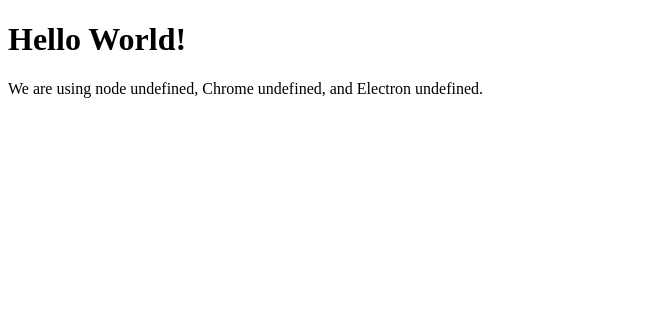
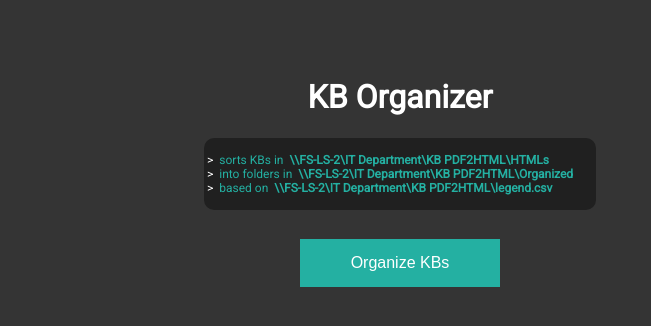
Before and after one commit to vinay1337/kb-organizer, an Electron app: page index.html in a window 800 px wide. Shown: the whole page, without its empty margins (0-651 px from the left). Drawn offline with Linux system fonts and the light colour scheme.

Commit message:
UI is implemented

```diff
--- a/index.html
+++ b/index.html
@@ -3,20 +3,82 @@
 
 <head>
     <meta charset="UTF-8">
-    <title>Hello World!</title>
+    <title>KB Organizer</title>
+    <link href="https://fonts.googleapis.com/css?family=Roboto&display=swap" rel="stylesheet">
+    <meta author='Vinay Janardhanam'>
+    <style>
+        body {
+            font-family: 'Roboto', sans-serif;
+            background-color: #343434;
+        }
+
+        .btn {
+            background-color: #24b0a2;
+            border: none;
+            color: white;
+            padding: 15px 32px;
+            text-align: center;
+            text-decoration: none;
+            display: inline-block;
+            font-size: 16px;
+            width: 200px;
+            height: auto;
+        }
+
+        .page {
+            margin-top: 10%;
+            text-align: center;
+            color: white;
+        }
+
+        .gif {
+            display: none;
+            height: 35%;
+            width: 35%;
+            margin-left: auto;
+            margin-right: auto;
+        }
+
+        .desc {
+            color: #24b0a2;
+            font-size: 12px;
+        }
+
+        .container {
+            border-radius: 10px;
+            background-color: #202020;
+            margin: 10px 25%;
+            padding: 3px;
+            text-align: left;
+        }
+
+        span {
+            color: white;
+        }
+        #loadtext{
+            color: white;
+        }
+    </style>
 </head>
 
 <body>
-    <h1>Hello World!</h1>
-    We are using node <script>
-        document.write(process.versions.node)
-    </script>,
-    Chrome <script>
-        document.write(process.versions.chrome)
-    </script>,
-    and Electron <script>
-        document.write(process.versions.electron)
-    </script>.
+    <div class='page'>
+        <h1>KB Organizer</h1>
+        <div class='container'>
+            <p class='desc'>
+                <span>&gt;&nbsp;</span> sorts KBs in &nbsp;<b>\\FS-LS-2\IT Department\KB PDF2HTML\HTMLs</b><br />
+                <span>&gt;&nbsp;</span> into folders in &nbsp;<b>\\FS-LS-2\IT Department\KB PDF2HTML\Organized</b><br />
+                <span>&gt;&nbsp;</span> based on &nbsp;<b>\\FS-LS-2\IT Department\KB PDF2HTML\legend.csv</b></p>
+        </div>
+        <br />
+        <input class='btn' type='button' id='btn' value='Organize KBs'></button>
+        <p id='loadtext'></p>
+        <img src='loading.gif' class='gif' id='gif' />
+    </div>
+    <script>
+        // You can also require other files to run in this process
+        require('./renderer.js')
+    </script>
 </body>
 
 </html>
--- /dev/null
+++ b/renderer.js
@@ -0,0 +1,16 @@
+// This file is required by the index.html file and will
+// be executed in the renderer process for that window.
+// All of the Node.js APIs are available in this process.
+
+const {
+    ipcRenderer
+} = require('electron')
+
+document.getElementById('btn').addEventListener('click', function () {
+    var btn = document.getElementById('btn');
+    btn.parentNode.removeChild(btn);
+    //document.getElementById('btn').style.display = 'none';
+    document.getElementById('gif').style.display = 'block';
+    document.getElementById('loadtext').innerHTML = 'working...'
+    ipcRenderer.send('GO', 9001);
+});
```
Also changed, not shown: main.js (+13 -1 lines), loading.gif (added).
